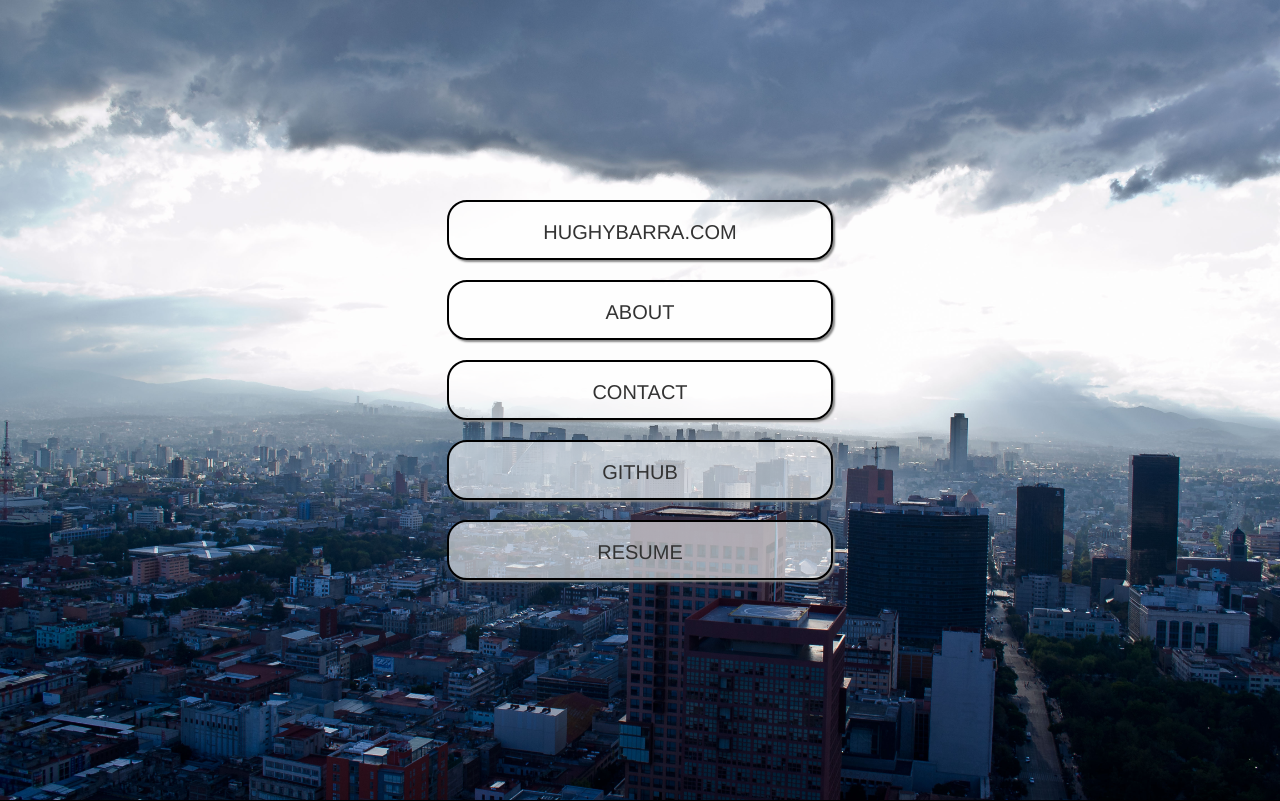
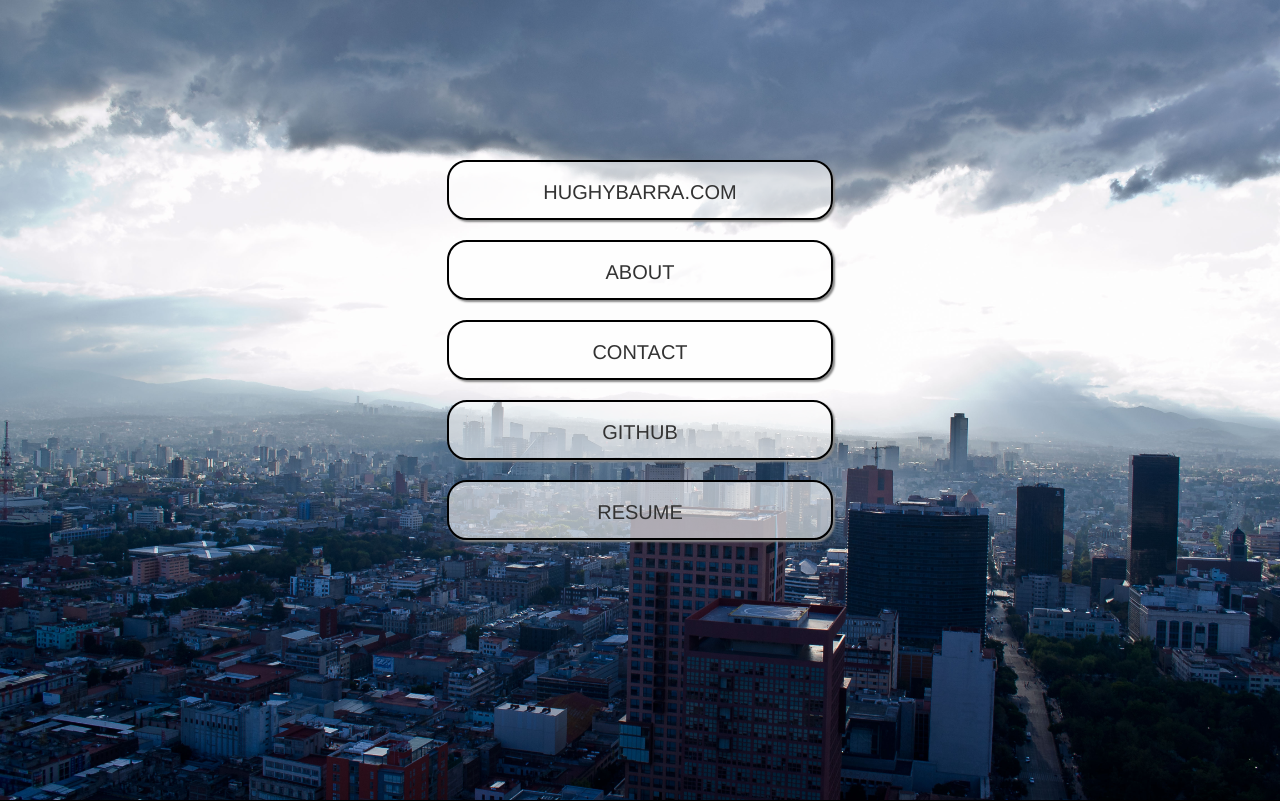
Before and after one commit to hughybarra/portfolio_site, a PHP site: page / in a window 1280 px wide. Shown: the top 801 px of the page. Run offline with PHP 8.4, Linux system fonts and the light colour scheme; some libraries are stand-ins or nearby versions.

Commit message:
positioning nav

```diff
--- a/public/css/main.css
+++ b/public/css/main.css
@@ -15,7 +15,7 @@ section {
   min-height: 30em;
 }
 .section_landing ul {
-  margin: 25vh auto;
+  margin: 20vh auto;
 }
 .section_landing li {
   margin-top: 1em;
--- a/public/css/main.less
+++ b/public/css/main.less
@@ -18,7 +18,7 @@ section{
 	min-height: 30em;
 	ul{
 
-		margin: 25vh auto;
+		margin: 20vh auto;
 	}
 	li{
 		margin-top: 1em;
```
